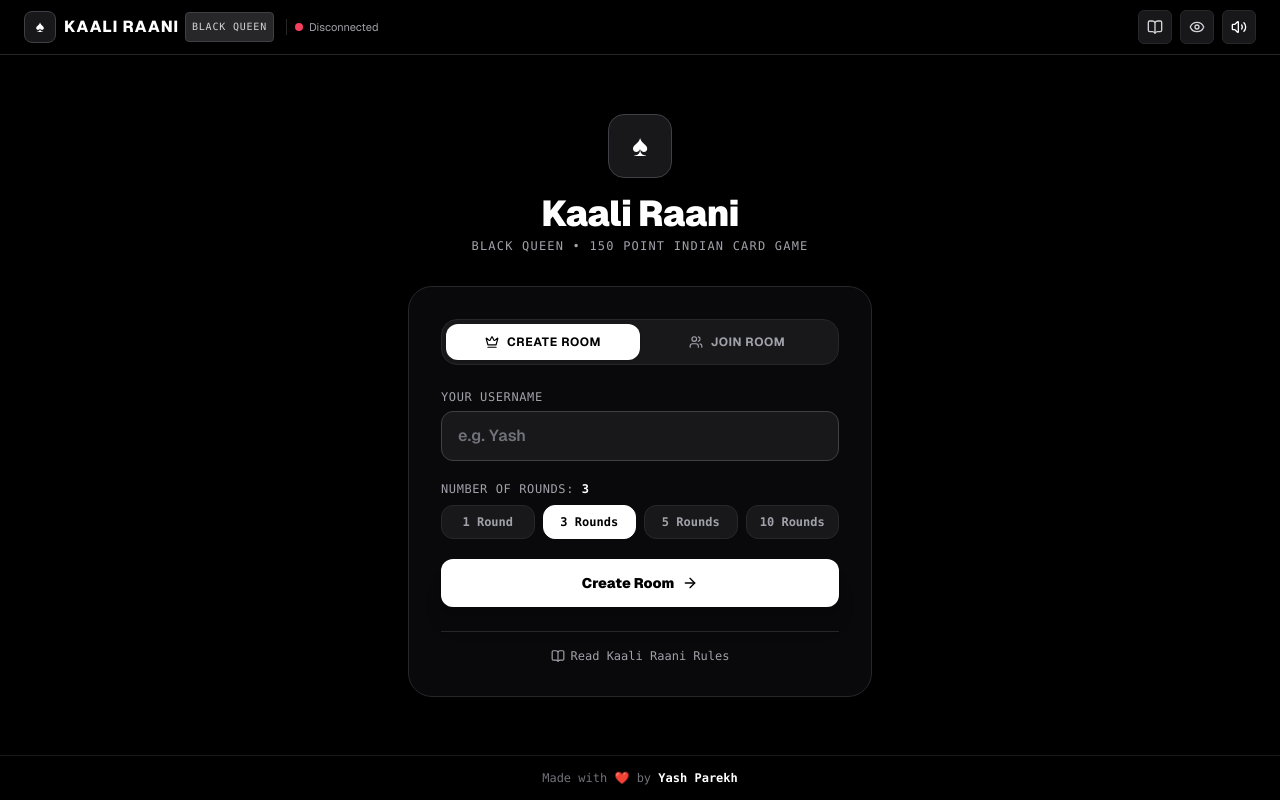
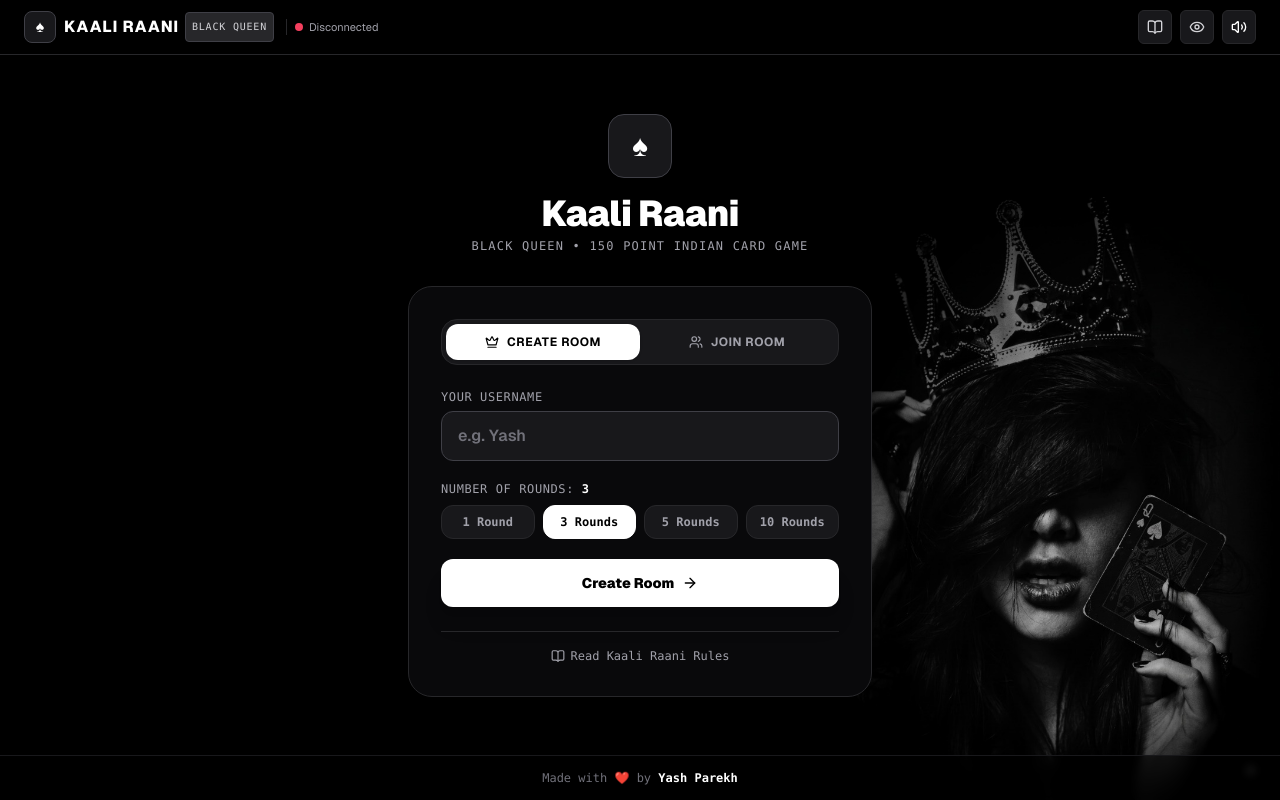
Before and after one commit to parekhhyash/KaaliRaani, a Next.js app: page / in a window 1280 px wide. Built offline with nearby package versions, Linux system fonts and the light colour scheme.

Commit message:
Add Black Queen artwork to bottom right of landing create room page

```diff
--- a/src/app/page.tsx
+++ b/src/app/page.tsx
@@ -1,6 +1,7 @@
 'use client';
 
 import React, { useState, useEffect, useRef, Suspense } from 'react';
+import Image from 'next/image';
 import { useSearchParams } from 'next/navigation';
 import { RoomState, Suit, Card, GameSettings } from '@/types/game';
 import { PeerGameManager, PeerStatus } from '@/lib/p2p/peerManager';
@@ -262,6 +263,7 @@ function KaaliRaaniGame() {
 
         {/* 1. LANDING: CREATE OR JOIN ROOM */}
         {!roomState ? (
+          <>
             <JoinOrCreateModal
               initialRoomCode={initialRoomFromUrl}
               hasPreviousSession={!!savedSession}
@@ -272,6 +274,26 @@ function KaaliRaaniGame() {
               onResumeSession={handleResumeSession}
               onOpenRules={() => setIsRulesOpen(true)}
             />
+
+            {/* Bottom-right Kaali Raani Artwork */}
+            <div
+              className="fixed bottom-0 right-0 z-0 pointer-events-none select-none max-w-[220px] sm:max-w-[280px] md:max-w-[340px] lg:max-w-[400px] xl:max-w-[450px] opacity-40 sm:opacity-60 md:opacity-80 lg:opacity-90 transition-opacity duration-500"
+              aria-hidden="true"
+            >
+              <Image
+                src="/black-queen.jpg"
+                alt="Kaali Raani - Black Queen"
+                width={450}
+                height={600}
+                priority
+                className="w-full h-auto object-contain"
+                style={{
+                  maskImage: 'radial-gradient(ellipse at 80% 80%, rgba(0,0,0,1) 45%, rgba(0,0,0,0.4) 75%, transparent 100%)',
+                  WebkitMaskImage: 'radial-gradient(ellipse at 80% 80%, rgba(0,0,0,1) 45%, rgba(0,0,0,0.4) 75%, transparent 100%)',
+                }}
+              />
+            </div>
+          </>
         ) : (
           <>
             {/* 2. LOBBY */}
@@ -396,7 +418,7 @@ function KaaliRaaniGame() {
       />
 
       {/* Footer */}
-      <footer className="w-full border-t border-zinc-900 py-3.5 px-4 text-center text-xs text-zinc-500 font-mono flex items-center justify-center">
+      <footer className="w-full border-t border-zinc-900 py-3.5 px-4 text-center text-xs text-zinc-500 font-mono flex items-center justify-center relative z-10 bg-black/60 backdrop-blur-sm">
         <span>
           Made with ❤️ by{' '}
           <a
--- a/src/components/JoinOrCreateModal.tsx
+++ b/src/components/JoinOrCreateModal.tsx
@@ -65,7 +65,7 @@ export const JoinOrCreateModal: React.FC<JoinOrCreateModalProps> = ({
   };
 
   return (
-    <div className="w-full max-w-lg mx-auto p-4 sm:p-6 text-white">
+    <div className="w-full max-w-lg mx-auto p-4 sm:p-6 text-white relative z-10">
       {/* Branding Hero */}
       <div className="text-center mb-8">
         <div className="w-16 h-16 rounded-2xl bg-zinc-900 border border-zinc-700 flex items-center justify-center mx-auto mb-4 text-3xl font-black text-white shadow-2xl">
```
Also changed, not shown: public/black-queen.jpg (added). Lines whose indentation alone changed are shown as unchanged.
